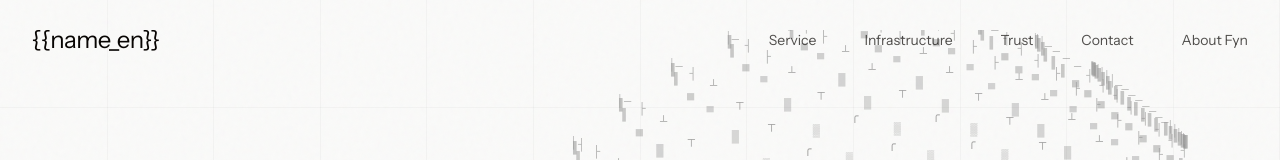
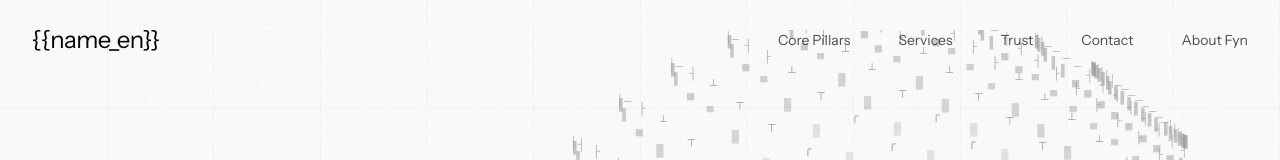
Before and after one commit to galco-dev/fynsubs, a Next.js app: page /fynsubs/ in a window 1280 px wide. Shown: the top 160 px of the page. Built offline with nearby package versions, Linux system fonts and the light colour scheme.

Commit message:
Update navigation.tsx

```diff
--- a/components/landing/navigation.tsx
+++ b/components/landing/navigation.tsx
@@ -11,8 +11,8 @@ export function Navigation({ variant = "main" }: { variant?: "main" | "abouttrad
       { name: "Find Us", href: "#findus"},
     ]
     : [
-      { name : "Service", href: "#features"},
-      { name : "Infrastructure", href: "#infrastructure"},
+      { name : "Core Pillars", href: "#features"},
+      { name : "Services", href: "#infrastructure"},
       { name : "Trust", href: "#security"},
       { name : "Contact", href: "#contact"},
       { name : "About Fyn", href: "/fynsubs/abouttrade"},
```
